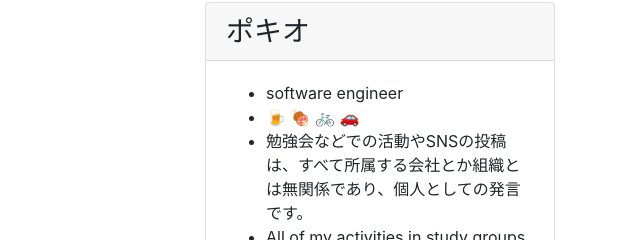
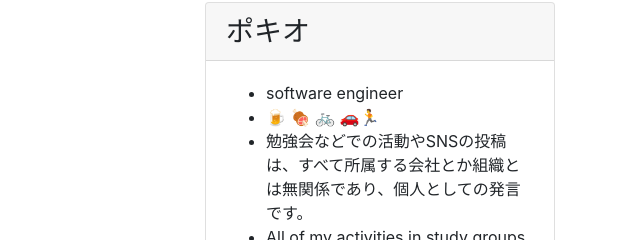
Before and after one commit to pokiiio/pokiiio.github.io, a plain HTML site: page index.html in a window 1280 px wide. Shown: the part 429-669 px from the top of the page, 640-1280 px from the left. Drawn offline with nearby package versions, Linux system fonts and the light colour scheme; no server answers.

Commit message:
Add running emoji to interests list
Updated the interests section in index.html to include the running emoji (🏃) alongside existing icons.

```diff
--- a/index.html
+++ b/index.html
@@ -138,7 +138,7 @@
                     <div class="card-body">
                         <ul>
                             <li>software engineer</li>
-                            <li>🍺 🍖 🚲 🚗</li>
+                            <li>🍺 🍖 🚲 🚗🏃</li>
                             <li>勉強会などでの活動やSNSの投稿は、すべて所属する会社とか組織とは無関係であり、個人としての発言です。</li>
                             <li>All of my activities in study groups and social networking posts are unrelated to the
                                 company or organization I belong to; it's just my personal opinion.</li>
```
